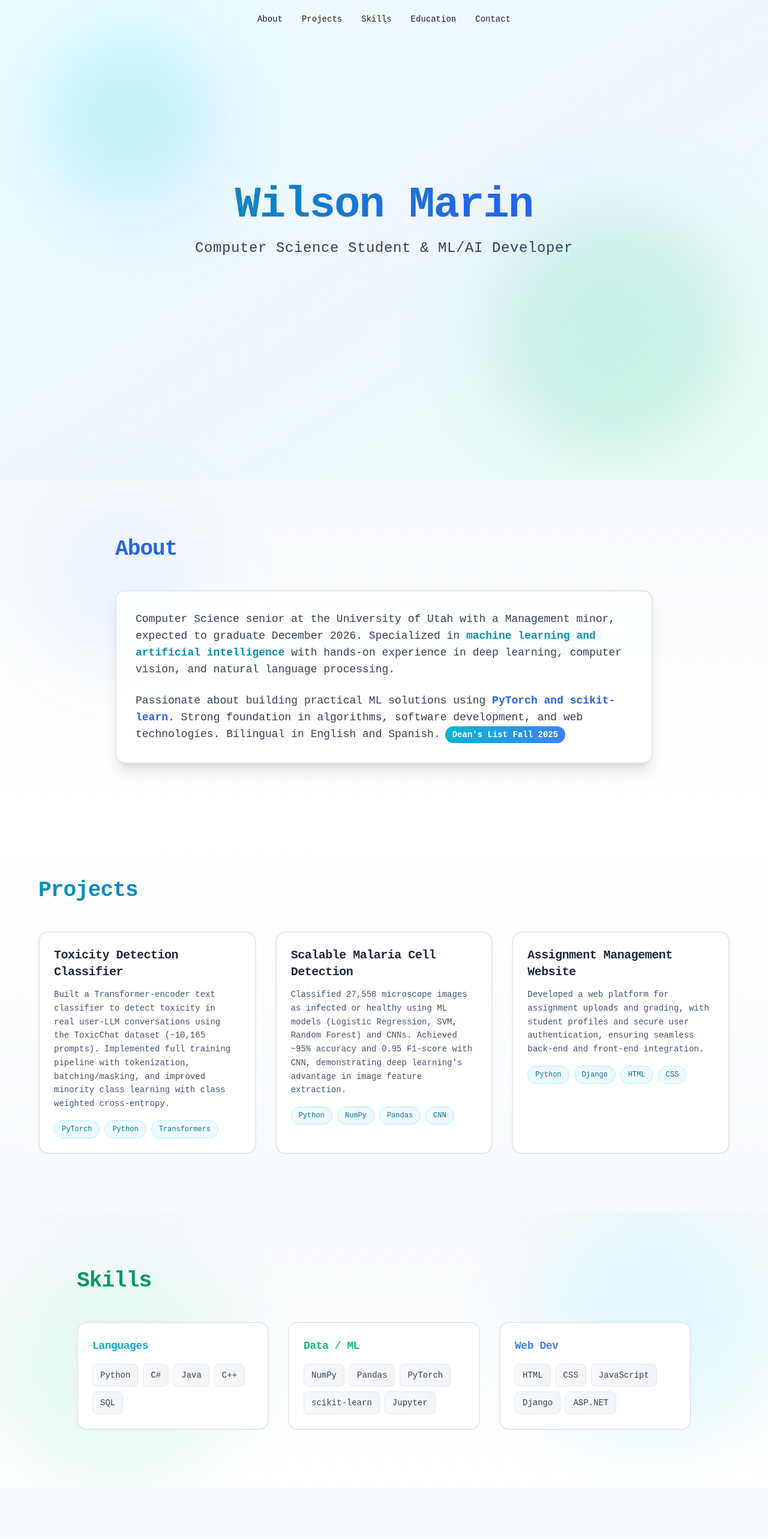
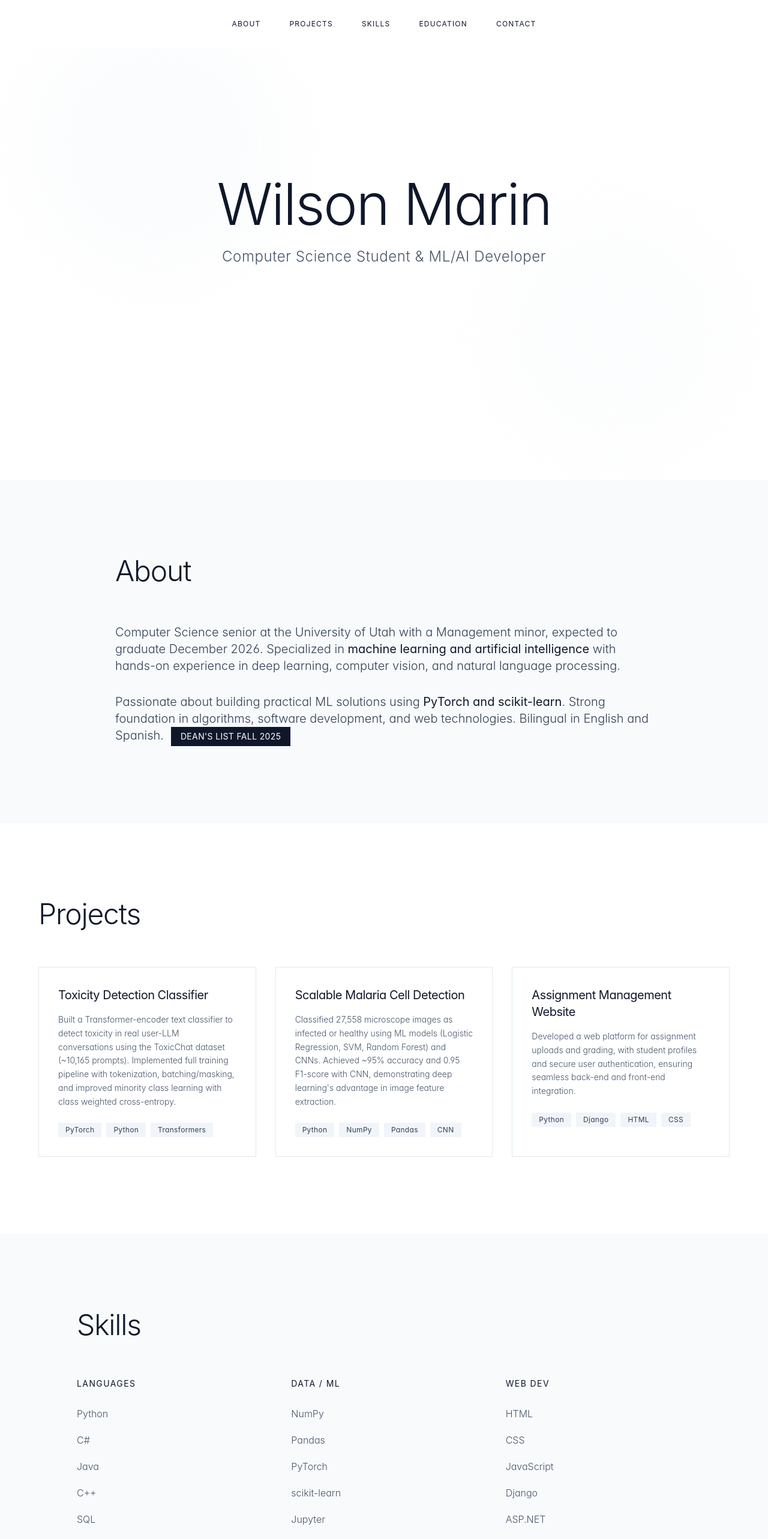
Before and after one commit to felipemarin-16/Portfolio, a Next.js app: page / in a window 1280 px wide. Shown: the top 2566 px of the page at 60% size. Built offline with nearby package versions, Linux system fonts and the light colour scheme.

Commit message:
Updated trace

```diff
--- a/app/globals.css
+++ b/app/globals.css
@@ -8,7 +8,9 @@
   }
 
   body {
-    @apply bg-white text-[#1d1d1f] font-mono antialiased;
+    @apply bg-white text-[#1d1d1f] antialiased;
+    font-family: -apple-system, BlinkMacSystemFont, 'Segoe UI', 'Inter', 'Helvetica Neue', Arial, sans-serif;
+    font-feature-settings: 'cv02', 'cv03', 'cv04', 'cv11';
   }
 }
 
--- a/src/components/About.tsx
+++ b/src/components/About.tsx
@@ -1,21 +1,20 @@
 const About = () => {
   return (
-    <section id="about" className="py-24 px-10 bg-gradient-to-b from-slate-50 to-white relative">
-      <div className="absolute top-10 left-20 w-64 h-64 bg-blue-400/10 rounded-full blur-3xl"></div>
-      <div className="max-w-4xl mx-auto relative z-10">
-        <h2 className="text-3xl md:text-4xl font-bold bg-gradient-to-r from-blue-600 to-cyan-600 bg-clip-text text-transparent mb-12 tracking-tight">
+    <section id="about" className="py-32 px-10 bg-slate-50">
+      <div className="max-w-4xl mx-auto">
+        <h2 className="text-4xl md:text-5xl font-light text-slate-900 mb-16 tracking-tight">
           About
         </h2>
-        <div className="space-y-6 p-8 bg-white/80 backdrop-blur-sm rounded-2xl border-2 border-slate-200 shadow-xl hover:shadow-2xl transition-shadow duration-500">
-          <p className="text-base md:text-lg text-slate-700 leading-relaxed">
+        <div className="space-y-8">
+          <p className="text-lg md:text-xl text-slate-700 leading-relaxed font-light">
             Computer Science senior at the University of Utah with a Management minor, expected to graduate
-            December 2026. Specialized in <span className="font-semibold text-cyan-600">machine learning and artificial intelligence</span> with hands-on experience
+            December 2026. Specialized in <span className="font-normal text-slate-900">machine learning and artificial intelligence</span> with hands-on experience
             in deep learning, computer vision, and natural language processing.
           </p>
-          <p className="text-base md:text-lg text-slate-700 leading-relaxed">
-            Passionate about building practical ML solutions using <span className="font-semibold text-blue-600">PyTorch and scikit-learn</span>. Strong foundation
+          <p className="text-lg md:text-xl text-slate-700 leading-relaxed font-light">
+            Passionate about building practical ML solutions using <span className="font-normal text-slate-900">PyTorch and scikit-learn</span>. Strong foundation
             in algorithms, software development, and web technologies. Bilingual in English and Spanish.
-            <span className="inline-block ml-2 px-3 py-1 bg-gradient-to-r from-cyan-500 to-blue-500 text-white text-sm font-semibold rounded-full">Dean's List Fall 2025</span>
+            <span className="inline-block ml-3 px-4 py-1.5 bg-slate-900 text-white text-sm font-normal tracking-wide">DEAN'S LIST FALL 2025</span>
           </p>
         </div>
       </div>
--- a/src/components/Education.tsx
+++ b/src/components/Education.tsx
@@ -2,34 +2,26 @@ import Image from 'next/image'
 
 const Education = () => {
   return (
-    <section id="education" className="py-24 px-10 bg-gradient-to-b from-slate-50 to-white relative">
-      <div className="absolute bottom-0 right-20 w-72 h-72 bg-emerald-400/10 rounded-full blur-3xl"></div>
-      <div className="max-w-4xl mx-auto relative z-10">
-        <h2 className="text-3xl md:text-4xl font-bold bg-gradient-to-r from-blue-600 to-violet-600 bg-clip-text text-transparent mb-12 tracking-tight">
+    <section id="education" className="py-32 px-10 bg-white">
+      <div className="max-w-4xl mx-auto">
+        <h2 className="text-4xl md:text-5xl font-light text-slate-900 mb-16 tracking-tight">
           Education
         </h2>
-        <div className="group bg-white p-8 rounded-2xl border-2 border-slate-200 hover:border-blue-400 flex flex-col md:flex-row gap-6 items-start transition-all duration-500 hover:shadow-2xl hover:shadow-blue-200/50 hover:-translate-y-2">
-          <img
-            src="https://upload.wikimedia.org/wikipedia/commons/3/30/University_of_Utah_horizontal_logo.svg"
-            alt="University of Utah"
-            className="w-32 h-24 rounded-lg object-contain transition-transform duration-500 group-hover:scale-110"
-          />
-          <div className="flex-1">
-            <h3 className="text-xl font-bold text-slate-800 mb-2 tracking-tight group-hover:text-blue-600 transition-colors duration-300">
-              Bachelor of Science in Computer Science
-            </h3>
-            <p className="text-base text-slate-600 mb-2 font-medium">University of Utah</p>
-            <p className="text-sm text-slate-500 mb-3 font-medium">Expected Graduation: December 2026</p>
-            <div className="flex flex-wrap gap-2 mb-3">
-              <span className="px-3 py-1 bg-gradient-to-r from-blue-500 to-violet-500 text-white text-xs font-semibold rounded-full">
-                Minor in Management
-              </span>
-              <span className="px-3 py-1 bg-gradient-to-r from-cyan-500 to-blue-500 text-white text-xs font-semibold rounded-full">
-                Dean's List Fall 2025
-              </span>
+        <div className="border border-slate-200 p-10 hover:border-slate-900 transition-all duration-300">
+          <div className="flex flex-col gap-8">
+            <div>
+              <h3 className="text-2xl font-light text-slate-900 mb-2 tracking-tight">
+                Bachelor of Science in Computer Science
+              </h3>
+              <p className="text-base text-slate-600 font-light">University of Utah</p>
             </div>
-            <p className="text-sm text-slate-700 font-medium">
-              Focus: <span className="text-blue-600">Machine Learning</span>, <span className="text-violet-600">Artificial Intelligence</span>, <span className="text-cyan-600">Algorithms</span>, <span className="text-emerald-600">Web Development</span>
+            <div className="space-y-3">
+              <p className="text-sm text-slate-600 font-light">Expected Graduation: December 2026</p>
+              <p className="text-sm text-slate-600 font-light">Minor in Management</p>
+              <p className="text-sm text-slate-900 font-normal tracking-wide">DEAN'S LIST FALL 2025</p>
+            </div>
+            <p className="text-sm text-slate-600 font-light leading-relaxed">
+              Focus: Machine Learning, Artificial Intelligence, Algorithms, Web Development
             </p>
           </div>
         </div>
--- a/src/components/Hero.tsx
+++ b/src/components/Hero.tsx
@@ -37,21 +37,20 @@ const Hero = () => {
   }, [])
 
   return (
-    <section className="min-h-screen flex items-center justify-center px-10 py-20 bg-gradient-to-br from-cyan-50 via-blue-50 to-emerald-50 relative overflow-hidden">
-      <div className="absolute inset-0 bg-grid-pattern opacity-5"></div>
-      <div className="absolute top-20 left-10 w-72 h-72 bg-cyan-400/20 rounded-full blur-3xl animate-float"></div>
-      <div className="absolute bottom-20 right-10 w-96 h-96 bg-emerald-400/20 rounded-full blur-3xl animate-float-delayed"></div>
-      <div className="text-center max-w-3xl relative z-10">
-        <h1 className="text-5xl md:text-7xl font-bold bg-gradient-to-r from-cyan-600 via-blue-600 to-emerald-600 bg-clip-text text-transparent mb-5 tracking-tight min-h-[4rem] animate-gradient">
+    <section className="min-h-screen flex items-center justify-center px-10 py-20 bg-white relative overflow-hidden">
+      <div className="absolute top-20 left-10 w-96 h-96 bg-slate-100 rounded-full blur-3xl opacity-30 animate-float"></div>
+      <div className="absolute bottom-20 right-10 w-96 h-96 bg-slate-100 rounded-full blur-3xl opacity-20 animate-float-delayed"></div>
+      <div className="text-center max-w-4xl relative z-10">
+        <h1 className="text-6xl md:text-8xl font-light text-slate-900 mb-6 tracking-tight min-h-[4rem] leading-tight">
           {nameText}
           {showCursor1 && (
-            <span className="inline-block w-0.5 h-12 bg-gradient-to-b from-cyan-600 to-blue-600 ml-1 animate-blink" />
+            <span className="inline-block w-0.5 h-16 bg-slate-900 ml-2 animate-blink" />
           )}
         </h1>
-        <p className="text-lg md:text-2xl font-light text-slate-700 mb-16 tracking-wide min-h-[2rem]">
+        <p className="text-xl md:text-2xl font-light text-slate-600 mb-16 tracking-wide min-h-[2rem]">
           {titleText}
           {showCursor2 && (
-            <span className="inline-block w-0.5 h-6 bg-slate-700 ml-1 animate-blink" />
+            <span className="inline-block w-0.5 h-6 bg-slate-600 ml-1 animate-blink" />
           )}
         </p>
       </div>
--- a/src/components/Navigation.tsx
+++ b/src/components/Navigation.tsx
@@ -16,40 +16,40 @@ const Navigation = () => {
 
   return (
     <nav
-      className={`fixed top-0 left-0 right-0 z-50 transition-all duration-100 ${
-        scrolled ? 'bg-white/80 backdrop-blur-md shadow-sm' : 'bg-transparent'
+      className={`fixed top-0 left-0 right-0 z-50 transition-all duration-300 ${
+        scrolled ? 'bg-white/95 backdrop-blur-sm border-b border-slate-200' : 'bg-white'
       }`}
     >
-      <div className="max-w-5xl mx-auto px-6">
-        <div className="flex items-center justify-center h-16">
-          <div className="flex items-center gap-8">
+      <div className="max-w-6xl mx-auto px-10">
+        <div className="flex items-center justify-center h-20">
+          <div className="flex items-center gap-12">
             <a
               href="#about"
-              className="text-sm font-normal text-[#1d1d1f] no-underline transition-opacity duration-200 hover:opacity-60"
+              className="text-xs font-normal text-slate-900 no-underline tracking-widest uppercase transition-opacity duration-200 hover:opacity-50"
             >
               About
             </a>
             <a
               href="#projects"
-              className="text-sm font-normal text-[#1d1d1f] no-underline transition-opacity duration-200 hover:opacity-60"
+              className="text-xs font-normal text-slate-900 no-underline tracking-widest uppercase transition-opacity duration-200 hover:opacity-50"
             >
               Projects
             </a>
             <a
               href="#skills"
-              className="text-sm font-normal text-[#1d1d1f] no-underline transition-opacity duration-200 hover:opacity-60"
+              className="text-xs font-normal text-slate-900 no-underline tracking-widest uppercase transition-opacity duration-200 hover:opacity-50"
             >
               Skills
             </a>
             <a
               href="#education"
-              className="text-sm font-normal text-[#1d1d1f] no-underline transition-opacity duration-200 hover:opacity-60"
+              className="text-xs font-normal text-slate-900 no-underline tracking-widest uppercase transition-opacity duration-200 hover:opacity-50"
             >
               Education
             </a>
             <a
               href="#contact"
-              className="text-sm font-normal text-[#1d1d1f] no-underline transition-opacity duration-200 hover:opacity-60"
+              className="text-xs font-normal text-slate-900 no-underline tracking-widest uppercase transition-opacity duration-200 hover:opacity-50"
             >
               Contact
             </a>
--- a/src/components/Projects.tsx
+++ b/src/components/Projects.tsx
@@ -24,42 +24,33 @@ const projects: Project[] = [
 ]
 
 const Projects = () => {
-  const gradients = [
-    'from-cyan-500 to-blue-500',
-    'from-emerald-500 to-teal-500',
-    'from-blue-500 to-violet-500',
-  ]
-
   return (
-    <section id="projects" className="py-24 px-10 bg-gradient-to-b from-white to-slate-50">
+    <section id="projects" className="py-32 px-10 bg-white">
       <div className="max-w-6xl mx-auto">
-        <h2 className="text-3xl md:text-4xl font-bold bg-gradient-to-r from-cyan-600 to-blue-600 bg-clip-text text-transparent mb-12 tracking-tight">
+        <h2 className="text-4xl md:text-5xl font-light text-slate-900 mb-16 tracking-tight">
           Projects
         </h2>
         <div className="grid grid-cols-1 md:grid-cols-2 lg:grid-cols-3 gap-8">
           {projects.map((project, index) => (
             <div
               key={index}
-              className="group p-6 bg-white rounded-2xl border-2 border-slate-200 transition-all duration-500 hover:shadow-2xl hover:shadow-cyan-200/50 hover:-translate-y-2 hover:border-cyan-400 relative overflow-hidden"
+              className="group p-8 bg-white border border-slate-200 transition-all duration-500 hover:border-slate-900 hover:shadow-lg"
             >
-              <div className={`absolute inset-0 bg-gradient-to-br ${gradients[index % gradients.length]} opacity-0 group-hover:opacity-5 transition-opacity duration-500`}></div>
-              <div className="relative z-10">
-                <h3 className="text-xl font-semibold text-slate-800 mb-3 tracking-tight group-hover:text-cyan-600 transition-colors duration-300">
+              <h3 className="text-xl font-normal text-slate-900 mb-4 tracking-tight">
                 {project.title}
               </h3>
-                <p className="text-sm text-slate-600 mb-4 leading-relaxed">
+              <p className="text-sm text-slate-600 mb-6 leading-relaxed font-light">
                 {project.description}
               </p>
               <div className="flex flex-wrap gap-2">
                 {project.tech.map((tech, i) => (
                   <span
                     key={i}
-                      className="px-3 py-1.5 bg-gradient-to-r from-cyan-50 to-blue-50 text-cyan-700 text-xs font-medium rounded-full border border-cyan-200 hover:scale-110 transition-transform duration-200"
+                    className="px-3 py-1 bg-slate-100 text-slate-700 text-xs font-normal tracking-wide"
                   >
                     {tech}
                   </span>
                 ))}
-                </div>
               </div>
             </div>
           ))}
--- a/src/components/Skills.tsx
+++ b/src/components/Skills.tsx
@@ -5,34 +5,26 @@ const skills = {
 }
 
 const Skills = () => {
-  const categoryColors = {
-    'Languages': 'from-cyan-500 to-blue-500',
-    'Data / ML': 'from-emerald-500 to-teal-500',
-    'Web Dev': 'from-blue-500 to-violet-500'
-  }
-
   return (
-    <section id="skills" className="py-24 px-10 bg-gradient-to-b from-slate-50 to-white relative overflow-hidden">
-      <div className="absolute top-0 right-0 w-96 h-96 bg-cyan-400/10 rounded-full blur-3xl"></div>
-      <div className="absolute bottom-0 left-0 w-96 h-96 bg-emerald-400/10 rounded-full blur-3xl"></div>
-      <div className="max-w-5xl mx-auto relative z-10">
-        <h2 className="text-3xl md:text-4xl font-bold bg-gradient-to-r from-emerald-600 to-teal-600 bg-clip-text text-transparent mb-12 tracking-tight">
+    <section id="skills" className="py-32 px-10 bg-slate-50">
+      <div className="max-w-5xl mx-auto">
+        <h2 className="text-4xl md:text-5xl font-light text-slate-900 mb-16 tracking-tight">
           Skills
         </h2>
-        <div className="grid grid-cols-1 md:grid-cols-3 gap-8">
+        <div className="grid grid-cols-1 md:grid-cols-3 gap-12">
           {Object.entries(skills).map(([category, items]) => (
-            <div key={category} className="group bg-white p-6 rounded-2xl border-2 border-slate-200 hover:border-emerald-400 transition-all duration-500 hover:shadow-2xl hover:shadow-emerald-200/50 hover:-translate-y-2">
-              <h3 className={`text-lg font-bold bg-gradient-to-r ${categoryColors[category as keyof typeof categoryColors]} bg-clip-text text-transparent mb-4 tracking-tight`}>
+            <div key={category}>
+              <h3 className="text-sm font-normal text-slate-900 mb-6 tracking-widest uppercase">
                 {category}
               </h3>
-              <div className="flex flex-wrap gap-2">
+              <div className="space-y-3">
                 {items.map((skill, index) => (
-                  <span
+                  <div
                     key={index}
-                    className="px-3 py-2 bg-gradient-to-r from-slate-50 to-slate-100 text-slate-700 text-sm font-medium rounded-lg hover:scale-110 hover:shadow-md transition-all duration-200 cursor-default border border-slate-200"
+                    className="text-base text-slate-600 font-light py-1 hover:text-slate-900 transition-colors duration-200"
                   >
                     {skill}
-                  </span>
+                  </div>
                 ))}
               </div>
             </div>
```
Also changed, not shown: src/components/Contact.tsx (+12 -14 lines), 3 other files (tests, documents, lock files or other folders). Lines whose indentation alone changed are shown as unchanged.
